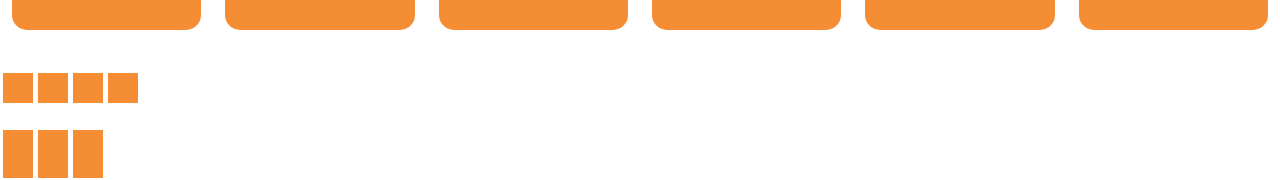
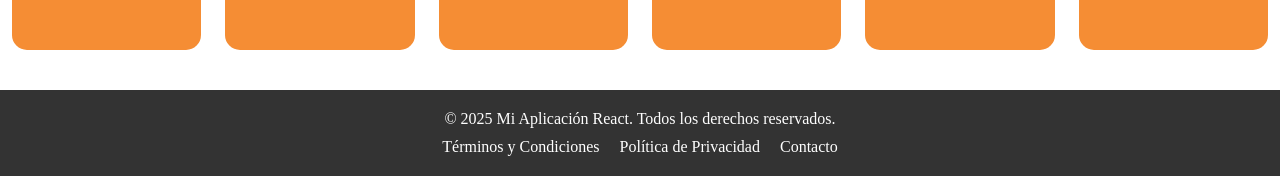
Before and after one commit to Mynor2717/Mega-Project, a React (Vite) app: page / in a window 1280 px wide. Shown: the part 1144-1324 px from the top of the page. Built offline with nearby package versions, Linux system fonts and the light colour scheme.

Commit message:
Se editaron algunos espacios

```diff
--- a/index.html
+++ b/index.html
@@ -10,7 +10,7 @@
       href="https://fonts.googleapis.com/css2?family=Montserrat:ital,wght@0,100..900;1,100..900&display=swap"
       rel="stylesheet"
     />
-    <title>Mega gate and Fences</title>
+    <title>Mega gates and Fences</title>
   </head>
   <body>
     <div id="root"></div>
--- a/src/App.css
+++ b/src/App.css
@@ -32,7 +32,6 @@
 ul li {
     display: inline-block;
     margin: 2.5px;
-    background-color: var(--colorPrimary);
     padding: 15px;
     text-align: center;
 }
@@ -40,10 +39,13 @@ ul li {
 ul li a {
     text-decoration: none;
     font-size: 17px;
+    font-weight: bold;
+    color: #74BE4D;
+    font-family: system-ui, -apple-system, BlinkMacSystemFont, 'Segoe UI', Roboto, Oxygen, Ubuntu, Cantarell, 'Open Sans', 'Helvetica Neue', sans-serif;
+}
 
-    font-weight: bold;
-
-    font-family: system-ui, -apple-system, BlinkMacSystemFont, 'Segoe UI', Roboto, Oxygen, Ubuntu, Cantarell, 'Open Sans', 'Helvetica Neue', sans-serif;
+ul li a:hover{
+    color: #F58D34;
 }
 
 .nav_button {
@@ -51,11 +53,15 @@ ul li a {
     margin: 15px;
     padding: 17px;
     border-radius: 12px;
-    background-color: var(--colorPrimary);
+    color: #74BE4D;
     cursor: pointer;
     font-family: system-ui, -apple-system, BlinkMacSystemFont, 'Segoe UI', Roboto, Oxygen, Ubuntu, Cantarell, 'Open Sans', 'Helvetica Neue', sans-serif;
     font-weight: bold;
     border: none;
+}
+
+.nav_button:hover{
+    color: #F58D34;
 }
 
 .contain_value {
--- /dev/null
+++ b/src/Layout/Footer.css
@@ -0,0 +1,28 @@
+.footer {
+    background-color: #333;
+    color: #fff;
+    padding: 20px 0;
+    text-align: center;
+    bottom: 0;
+    width: 100%;
+  }
+
+  .footer-content {
+    max-width: 1200px;
+    margin: 0 auto;
+    padding: 0 20px;
+  }
+
+  .footer-links {
+    margin-top: 10px;
+  }
+
+  .footer-links a {
+    color: #fff;
+    margin: 0 10px;
+    text-decoration: none;
+  }
+
+  .footer-links a:hover {
+    text-decoration: underline;
+  }
--- a/src/Layout/Footer.jsx
+++ b/src/Layout/Footer.jsx
@@ -1,26 +1,20 @@
+import React from 'react';
+import './Footer.css';
+// import './Footer.css'; // Importamos los estilos
+
 const Footer = () => {
   return (
-    <>
-    <div className="Footer_container">
-      <div className="Footer">
-        <ul>
-          <li><a href=""></a></li>
-          <li><a href=""></a></li>
-          <li><a href=""></a></li>
-          <li><a href=""></a></li>
-        </ul>
+    <footer className="footer">
+      <div className="footer-content">
+        <p>&copy; {new Date().getFullYear()} Mi Aplicación React. Todos los derechos reservados.</p>
+        <div className="footer-links">
+          <a href="/terminos">Términos y Condiciones</a>
+          <a href="/privacidad">Política de Privacidad</a>
+          <a href="/contacto">Contacto</a>
+        </div>
+      </div>
+    </footer>
+  );
+};
 
-        <img src="" alt="" />
-
-        <ul>
-          <li><img src="" alt="" /></li>
-          <li><img src="" alt="" /></li>
-          <li><img src="" alt="" /></li>
-        </ul>
-
-      </div>
-    </div>
-    </>
-  )
-}
-export default Footer
+export default Footer;
--- a/src/index.css
+++ b/src/index.css
@@ -17,6 +17,7 @@
     align-items: center;
     height: 85vh;
     padding: 20px;
+    margin: 10px;
     background-color: #74BE4D;
 }
 
@@ -60,14 +61,15 @@
     width: 50vh;
     padding: 10px;
     border-radius: 8px;
-    background-color: aliceblue;
+    background: rgba(251, 184, 39, 0.3);
+    border: solid  2px #000;
 }
 
 .forms h3 {
     text-align: center;
     font-size: 33px;
     font-weight: bold;
-    color: #F58D34;
+    color: #454545;
 }
 
 .forms input {
```
